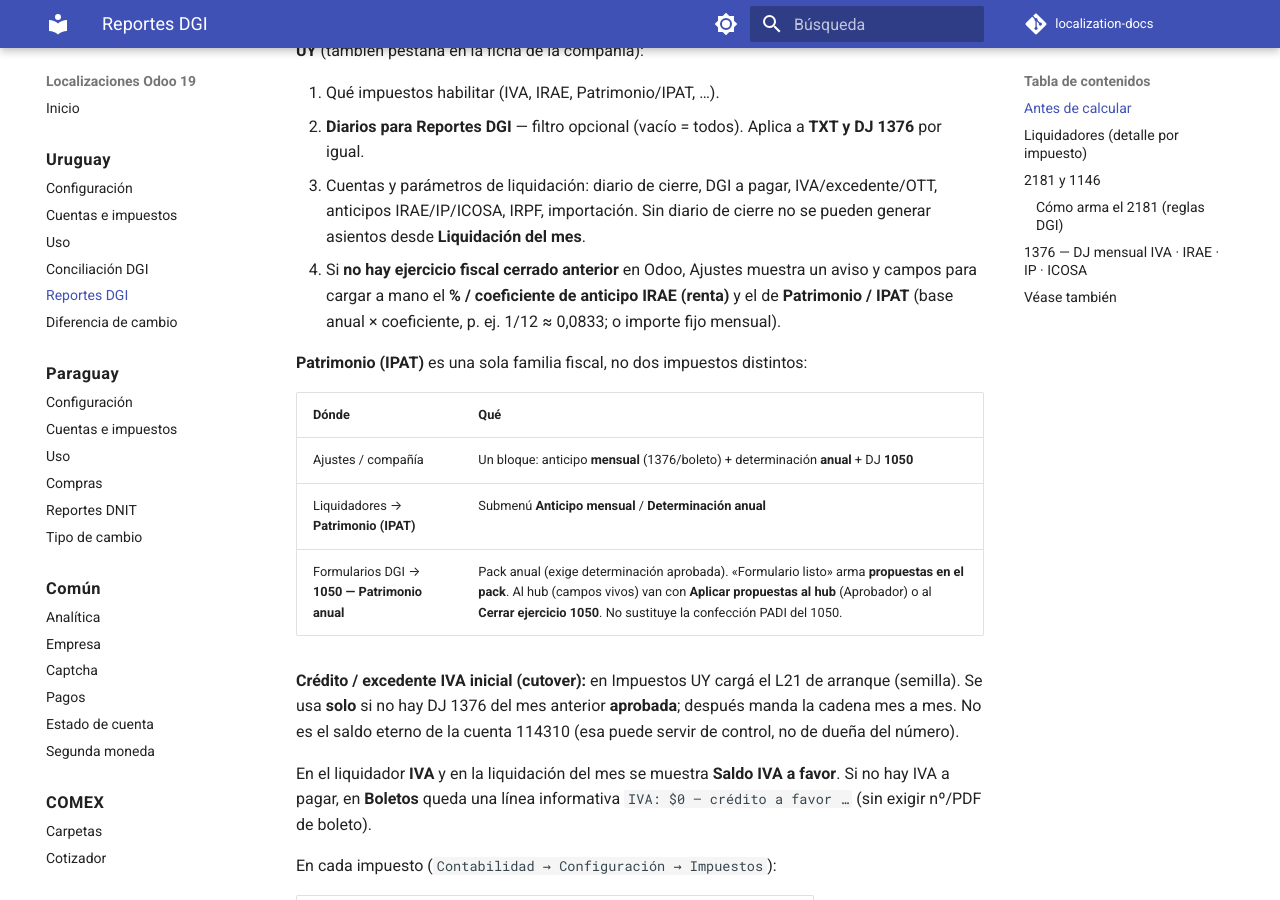
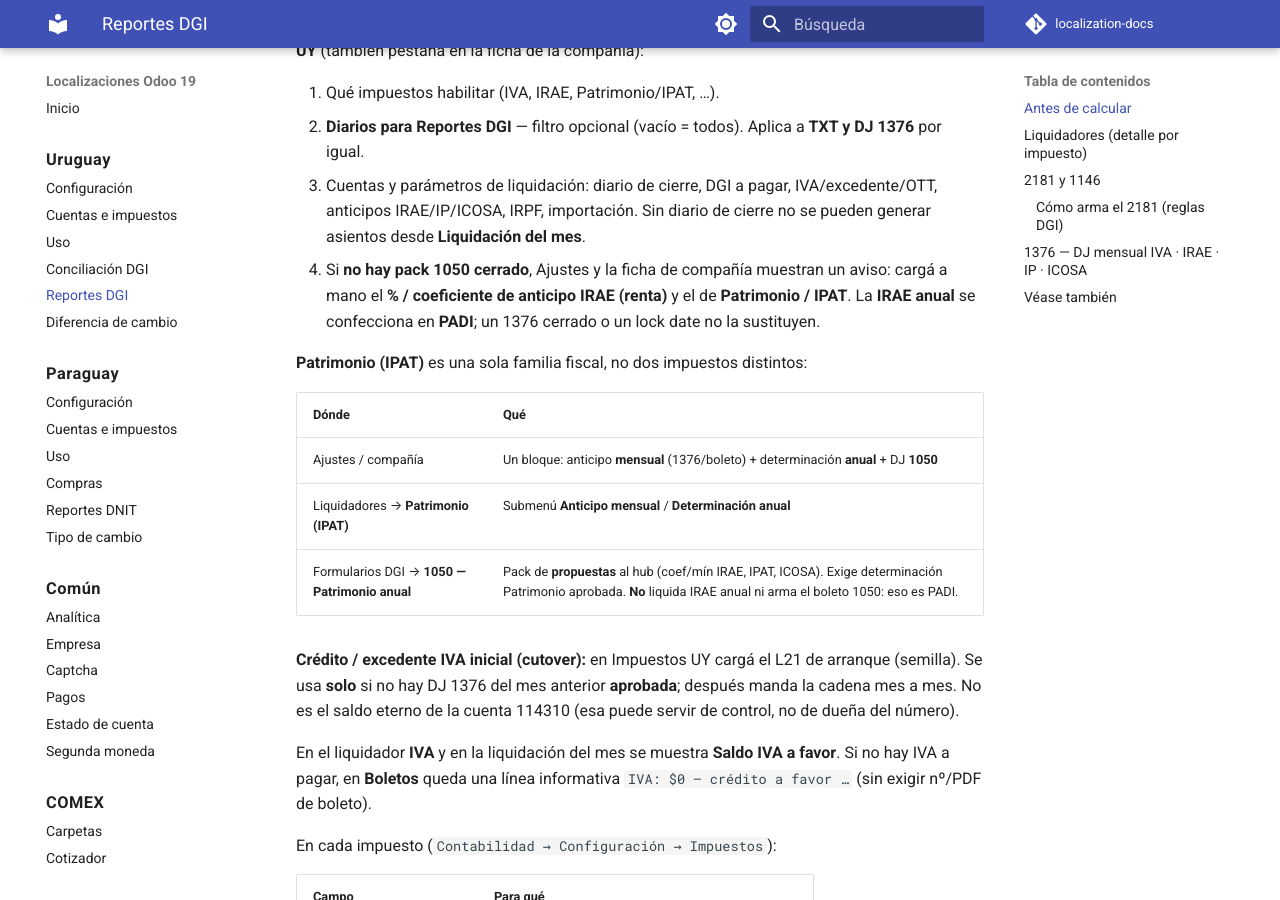
Before and after one commit to Pabloolano/localization-docs, an MkDocs documentation site: the page built from docs/uruguay/reportes.md, in a window 1280 px wide and 900 px high, scrolled down 972 px. Built offline with MkDocs 1.6.1 and Material for MkDocs 9.7.7, drawn with Linux system fonts in a browser that asks for light colours; comment, search, counter and statistics services are not loaded; some of the changed text lies outside the part shown.

Commit message:
docs(uy): 114311 con partner, crédito IPAT a mano, IRAE anual en PADI
Co-authored-by: Cursor <cursoragent@cursor.com>

```diff
--- a/docs/uruguay/reportes.md
+++ b/docs/uruguay/reportes.md
@@ -26,7 +26,7 @@ En `Contabilidad → Configuración → Ajustes` (compañía fiscal Uruguay), bl
 1. Qué impuestos habilitar (IVA, IRAE, Patrimonio/IPAT, …).
 2. **Diarios para Reportes DGI** — filtro opcional (vacío = todos). Aplica a **TXT y DJ 1376** por igual.
 3. Cuentas y parámetros de liquidación: diario de cierre, DGI a pagar, IVA/excedente/OTT, anticipos IRAE/IP/ICOSA, IRPF, importación. Sin diario de cierre no se pueden generar asientos desde **Liquidación del mes**.
-4. Si **no hay ejercicio fiscal cerrado anterior** en Odoo, Ajustes muestra un aviso y campos para cargar a mano el **% / coeficiente de anticipo IRAE (renta)** y el de **Patrimonio / IPAT** (base anual × coeficiente, p. ej. 1/12 ≈ 0,0833; o importe fijo mensual).
+4. Si **no hay pack 1050 cerrado**, Ajustes y la ficha de compañía muestran un aviso: cargá a mano el **% / coeficiente de anticipo IRAE (renta)** y el de **Patrimonio / IPAT**. La **IRAE anual** se confecciona en **PADI**; un 1376 cerrado o un lock date no la sustituyen.
 
 **Patrimonio (IPAT)** es una sola familia fiscal, no dos impuestos distintos:
 
@@ -34,7 +34,7 @@ En `Contabilidad → Configuración → Ajustes` (compañía fiscal Uruguay), bl
 |-------|-----|
 | Ajustes / compañía | Un bloque: anticipo **mensual** (1376/boleto) + determinación **anual** + DJ **1050** |
 | Liquidadores → **Patrimonio (IPAT)** | Submenú **Anticipo mensual** / **Determinación anual** |
-| Formularios DGI → **1050 — Patrimonio anual** | Pack anual (exige determinación aprobada). «Formulario listo» arma **propuestas en el pack**. Al hub (campos vivos) van con **Aplicar propuestas al hub** (Aprobador) o al **Cerrar ejercicio 1050**. No sustituye la confección PADI del 1050. |
+| Formularios DGI → **1050 — Patrimonio anual** | Pack de **propuestas** al hub (coef/mín IRAE, IPAT, ICOSA). Exige determinación Patrimonio aprobada. **No** liquida IRAE anual ni arma el boleto 1050: eso es PADI. |
 
 **Crédito / excedente IVA inicial (cutover):** en Impuestos UY cargá el L21 de arranque (semilla). Se usa **solo** si no hay DJ 1376 del mes anterior **aprobada**; después manda la cadena mes a mes. No es el saldo eterno de la cuenta 114310 (esa puede servir de control, no de dueña del número).
 
@@ -65,7 +65,7 @@ En el liquidador **IVA**, los botones **Créditos** / **Egresos** abren la lista
 
 Desde **Liquidación Mensual y Boleto de Pago**, en cada línea del pack usá **Abrir** para ir al liquidador y validarlo. El aviso azul indica el próximo paso. Con la DJ lista, **Generar boleto y asientos** arma las líneas de pago y los asientos. **Publicá** esos asientos. En cada línea cargá el **nº de boleto DGI**, el **PDF del boleto DGI** y, si aplica, el **comprobante bancario**. **Cerrar / conciliar** exige asientos publicados + nº + PDF DGI; no se cierra solo con boletos.
 
-En el asiento **IVA**, *DGI a pagar* es el monto del boleto (línea 545). Si hay crédito y el boleto IVA es $0, esa cuenta queda en cero; lo que no cierra de compras/IVA importación va a **excedente IVA**, no se inventa un a pagar. El crédito **OTT** (cuenta 114311, sin diferencia de cambio ni asiento de cierre) se aplica al boleto como en Rubro 7: primero **ICOSA**, el resto **IRAE**. No baja el IVA. El sobrante queda en 114311. El **anticipo IRAE importación** (cuenta 114205) se revierte en el asiento **IRAE**, no en el IVA. El certificado de crédito DGI no se revierte solo: si aplica, el asiento va a mano. IRAE, IPAT e ICOSA sí van a DGI a pagar por el monto del boleto (ICOSA/IRAE ya netos de OTT). El pack copia el anticipo IRAE/ICOSA **bruto** a la DJ al marcarla lista.
+En el asiento **IVA**, *DGI a pagar* es el monto del boleto (línea 545). Si hay crédito y el boleto IVA es $0, esa cuenta queda en cero; lo que no cierra de compras/IVA importación va a **excedente IVA**, no se inventa un a pagar. El crédito **OTT** (cuenta 114311, sin diferencia de cambio ni asiento de cierre) se aplica al boleto como en Rubro 7: primero **ICOSA**, el resto **IRAE**. No baja el IVA. El sobrante queda en 114311. El haber de 114311 en el asiento de cierre lleva el **mismo contacto** que el debe del mes (para conciliar resguardo Handy). Un **crédito IPAT** extra (p. ej. remanente de anticipo IVA importación) se carga a mano en la DJ; no se inventa. El **anticipo IRAE importación** (cuenta 114205) se revierte en el asiento **IRAE**, no en el IVA. El certificado de crédito DGI no se revierte solo: si aplica, el asiento va a mano. IRAE, IPAT e ICOSA sí van a DGI a pagar por el monto del boleto (ICOSA/IRAE ya netos de OTT). El pack copia el anticipo IRAE/ICOSA **bruto** a la DJ al marcarla lista.
 
 **TXT para PADI:** cada pack tiene su botón **TXT DGI (PADI)**. El 1376 no arrastra el 1146.
 
```
